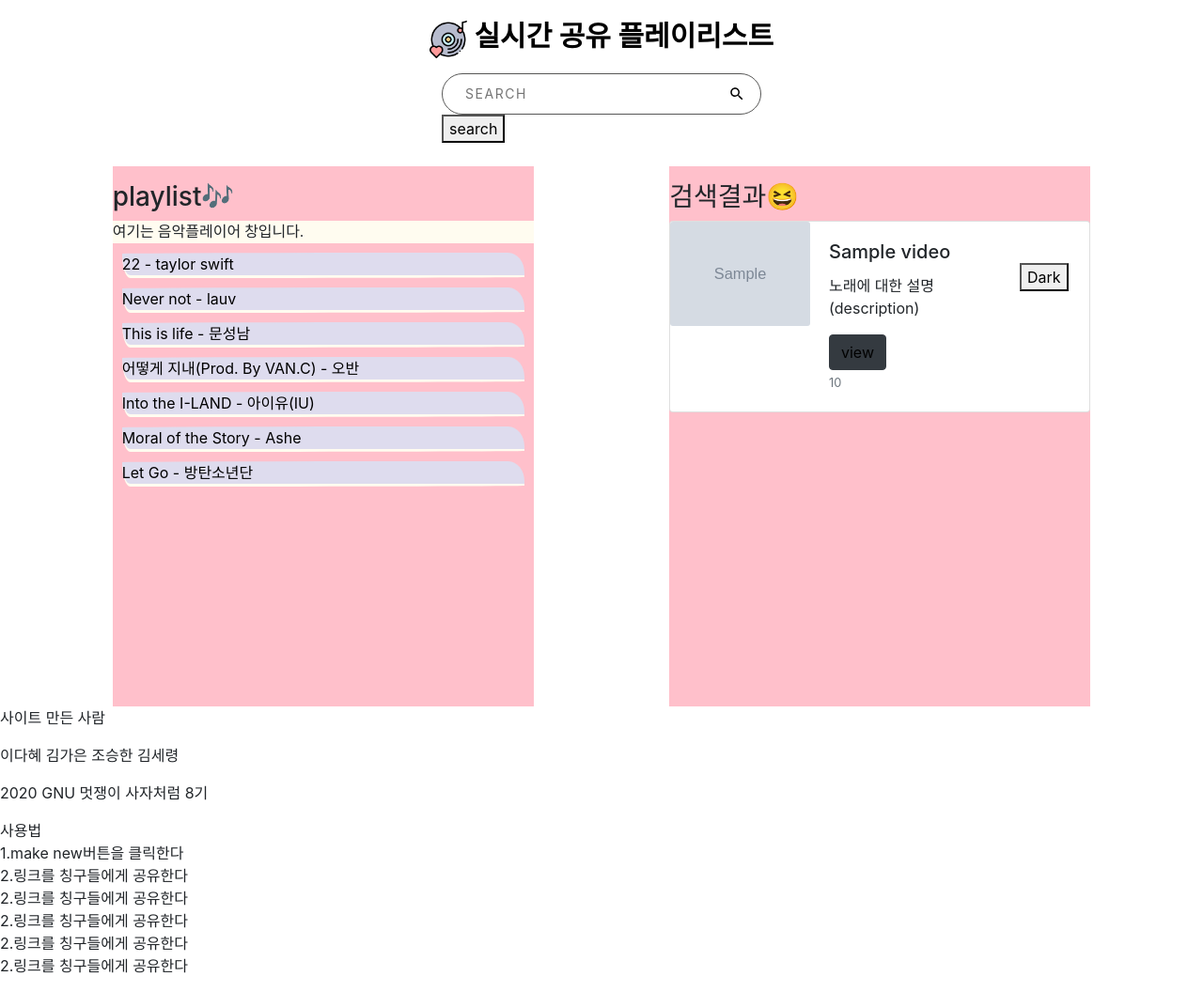
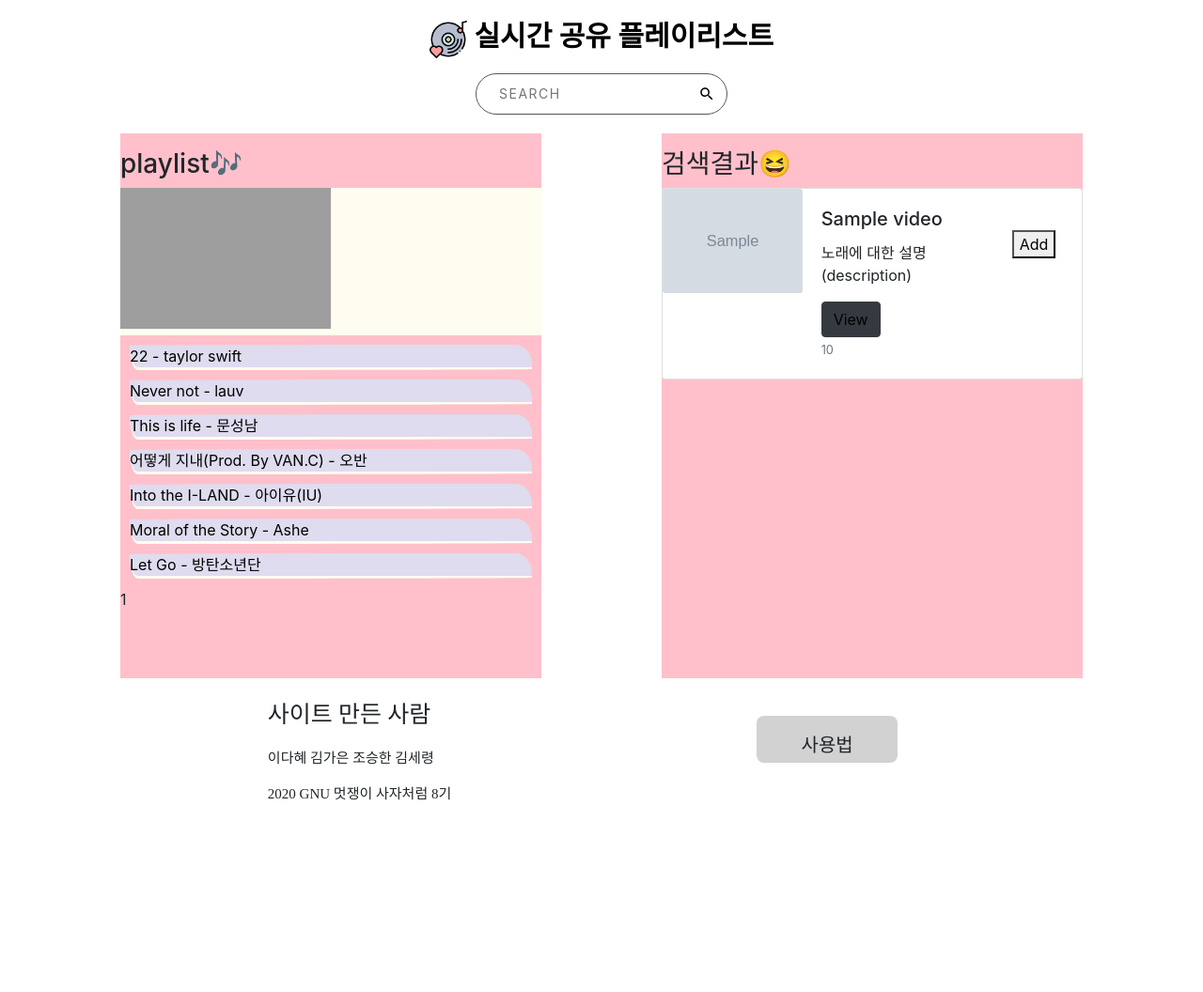
Before and after one commit to dahae0320/GLL_LIVE_PLAYLIST, a Django app: template LivePlaylist/templates/LivePlaylist/playlist.html in a window 1280 px wide. Shown: the whole page at 94% size. After the commit the page ends 852 px from the top, so only its background shows below. Run offline with Django 3.2, Linux system fonts and the light colour scheme; the template is opened without the code that fills it: most values are stand-ins (such as "Sample title", 1, 10 or a date in 2020); grey boxes marked "Sample" are stand-in pictures; some libraries are stand-ins or nearby versions; some web fonts are replaced; grey boxes are pictures that could not be loaded.

Commit message:
템플릿 상속

```diff
--- a/LivePlaylist/static/LivePlaylist/LivePlaylist.css
+++ b/LivePlaylist/static/LivePlaylist/LivePlaylist.css
@@ -126,7 +126,7 @@
     margin-top: 20px;
     padding-top: 1rem;
     border-width: 3px 4px 3px 5px;
-    margin:25px;
+    /* margin:25px; */
     width:250px;
     height:250px;
     border-image: url('line.png');
--- a/LivePlaylist/static/LivePlaylist/moblie_LivePlaylist.js
+++ b/LivePlaylist/static/LivePlaylist/moblie_LivePlaylist.js
@@ -11,6 +11,7 @@ mql.addListener(function(e) {
             pagination: {
                 el: '.swiper-pagination'
             }
+
         });
     } else {
         console.log('데스크탑 화면 입니다.');
--- a/LivePlaylist/templates/LivePlaylist/base.html
+++ b/LivePlaylist/templates/LivePlaylist/base.html
@@ -1,5 +1,37 @@
+{% load static %}
+<!DOCTYPE html>
+<html>
+    <head>
+        <meta charset="utf-8">
+	    <meta name="viewport" content="width=device-width, initial-scale=1.0">
+        <title>실시간 공유 플레이리스트</title>
+        <link rel="stylesheet" href="{% static 'LivePlaylist/base.css' %}">
+        <style>
+            /* a태그 초기화 */
+            a {
+                color: #fff;
+                text-decoration: none;
+                outline: none;
+            }
+            a:active,a:hover {
+                text-decoration: none;
+                color: #fff;
+            }
+        </style>
+
+        {% block head %}
+
+
+        {% endblock head %}
+    </head>
+
+    <body>
+
         {% block content %}
+
+
         {% endblock content %}
+
         <div class="seperate"></div>
         <footer>
             <div id="wrapper">
@@ -22,3 +54,6 @@
                 </div>
             </div>
         </footer>
+
+    </body>
+</html>
--- a/LivePlaylist/templates/LivePlaylist/playlist.html
+++ b/LivePlaylist/templates/LivePlaylist/playlist.html
@@ -1,16 +1,9 @@
 {% extends 'LivePlaylist/base.html' %}
 {% load static %}
 
-{% block content %}
-<!DOCTYPE html>
-<html>
-<head>
-	<meta charset="utf-8">
-	<meta name="viewport" content="width=device-width, initial-scale=1.0">
-    <title>실시간 공유 플레이리스트</title>
+{% block head %}
 	<link rel="stylesheet" href="{% static 'LivePlaylist/LivePlaylist.css' %}">
 	<link rel="stylesheet" media="(max-width:480px)" href="{% static 'LivePlaylist/moblie_LivePlaylist.css' %}">
-	<script src="{% static 'LivePlaylist/moblie_LivePlaylist.js' %}"></script>
 
 	<!-- touch slider -->
 	<link rel="stylesheet" href="https://unpkg.com/swiper/swiper-bundle.css">
@@ -26,9 +19,10 @@
 	<script src="https://code.jquery.com/jquery-3.5.1.slim.min.js" integrity="sha384-DfXdz2htPH0lsSSs5nCTpuj/zy4C+OGpamoFVy38MVBnE+IbbVYUew+OrCXaRkfj" crossorigin="anonymous"></script>
 	<script src="https://cdn.jsdelivr.net/npm/popper.js@1.16.1/dist/umd/popper.min.js" integrity="sha384-9/reFTGAW83EW2RDu2S0VKaIzap3H66lZH81PoYlFhbGU+6BZp6G7niu735Sk7lN" crossorigin="anonymous"></script>
 	<script src="https://stackpath.bootstrapcdn.com/bootstrap/4.5.2/js/bootstrap.min.js" integrity="sha384-B4gt1jrGC7Jh4AgTPSdUtOBvfO8shuf57BaghqFfPlYxofvL8/KUEfYiJOMMV+rV" crossorigin="anonymous"></script>
-</head>
+{% endblock head %}
 
-<body>
+
+{% block content %}
 	<div class="search__container">
 		<p class="search__title">
 			<img class="picsong" src="{% static 'LivePlaylist/song.png' %}">
@@ -39,7 +33,7 @@
 		<form method="POST">
 			{% csrf_token %}
 			<input type="text" name="search" class="search__input" placeholder="Search">
-			<button type="submit">search</button>
+			<!-- <button type="submit">search</button> -->
 		</form>
 	</div>
 
@@ -47,7 +41,9 @@
 		<div class="swiper-wrapper">
 			<div class="swiper-slide">
 				<h3>playlist🎶</h3>
-				<div class="music_player">여기는 음악플레이어 창입니다.</div>
+				<div class="music_player">
+					<iframe width="50%" height="auto" src="https://www.youtube.com/embed/dTwj7PhpY9M" frameborder="0" allow="accelerometer; autoplay; encrypted-media; gyroscope; picture-in-picture" allowfullscreen></iframe>
+				</div>
 				<a href="#">22 - taylor swift</a>
 				<a href="#">Never not - lauv</a>
 				<a href="#">This is life - 문성남</a>
@@ -55,6 +51,7 @@
 				<a href="#">Into the I-LAND - 아이유(IU)</a>
 				<a href="#">Moral of the Story - Ashe</a>
 				<a href="#">Let Go - 방탄소년단</a>
+				<p>{{ videos.id }}</p>
 			</div>
 			<div class="swiper-slide">
 				<h3>검색결과😆</h3>
@@ -62,18 +59,18 @@
 				<div class="card mb-3" id="searchlist" style="max-width: 540px;">
 					<div class="row no-gutters">
 					  <div class="col-md-4">
-						<img src="{{ video.thumbnail }}" class="card-img" alt="썸네일">
+						<img src="{{ video.thumbnail }}" class="card-img" alt="{{ video.title }}">
 					  </div>
 					  <div class="col-md-6">
 						<div class="card-body">
 						  <h5 class="card-title">{{ video.title }}</h5>
 						  <p class="card-text">노래에 대한 설명(description)</p>
-						  <a href="{{ video.url }}" type="button" class="btn btn-dark">view</a>
+						  <a href="{{ video.url }}" type="button" class="btn btn-dark">View</a>
 						  <p class="card-text"><small class="text-muted">{{ video.duration }}</small></p>
 						</div>
 					  </div>
 					  <div class="col-md-2">
-						<button type="button" class="dark">Dark</button>
+						<button type="button" class="dark">Add</button>
 					  </div>
 					</div>
 				</div>
@@ -83,10 +80,5 @@
 		<div class="swiper-pagination"></div>
 	</div>
 
+<script src="{% static 'LivePlaylist/moblie_LivePlaylist.js' %}"></script>
 {% endblock content %}
-
-
-	<script src="{% static 'LivePlaylist/moblie_LivePlaylist.js' %}"></script>
-
-</body>
-</html>
```
Also changed, not shown: LivePlaylist/templates/LivePlaylist/index.html (+11 -54 lines). Lines whose indentation alone changed are shown as unchanged.
